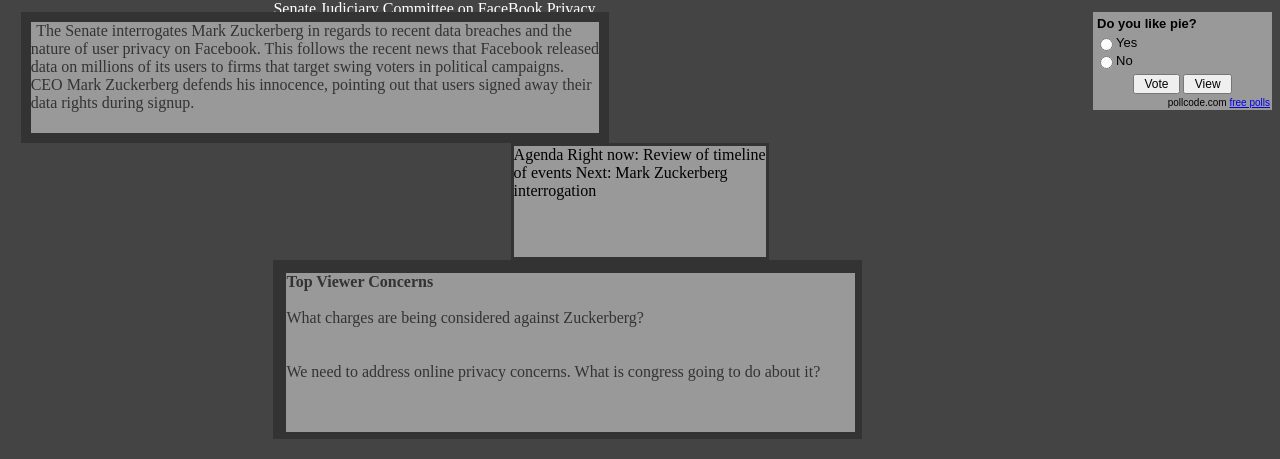
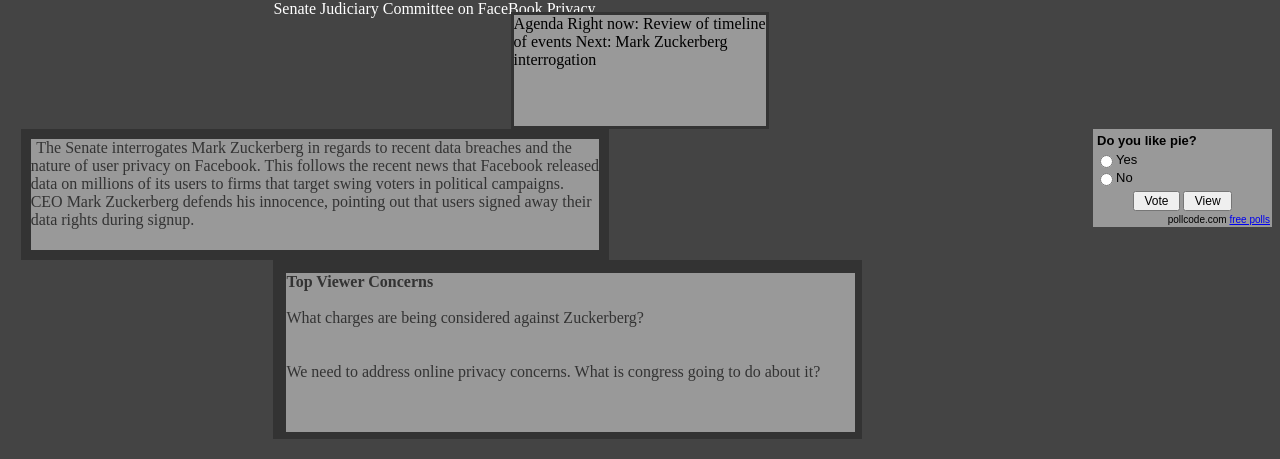
Before and after one commit to tarkin96/4140Spring2018, a PHP site: page /user_page1.php in a window 1280 px wide. Shown: the part 628-1087 px from the top of the page. Run offline with PHP 8.4, Linux system fonts and the light colour scheme; a user stored in the database is signed in; data comes from the database, SQL or seed files in the repository; data that the repository does not hold is empty; some libraries are stand-ins or nearby versions; some web fonts are replaced.

Commit message:
fixing up before turn in #11

```diff
--- a/files/mystyles(wade).css
+++ b/files/mystyles(wade).css
@@ -193,6 +193,7 @@ input.submitmsg {
 	background: #999;
 	margin-left: 1%;
 	display: inline-block;
+	overflow: auto;
 }
 
 .eventdesc desc {
@@ -225,6 +226,7 @@ input.submitmsg {
 	height: 7%;
 	background: #999;
 	margin: 0 auto;
+	overflow: auto;
 
 }
 
--- a/files/user_page1.php
+++ b/files/user_page1.php
@@ -113,6 +113,12 @@ if (!array_key_exists('login_user', $_SESSION)) {
 <div class="bott">
 
 	<div style="display: inline-block;">
+
+		<div class="agenda">
+			<desc>Agenda</desc>
+			<desc>Right now: Review of timeline of events</desc>
+			<desc>Next: Mark Zuckerberg interrogation</desc>
+		</div>
 		<div class="eventdesc">
 			<desc>The Senate interrogates Mark Zuckerberg in regards to recent data breaches
 			and the nature of user privacy on Facebook. This follows the recent news that Facebook released data on millions of its users
@@ -124,11 +130,7 @@ if (!array_key_exists('login_user', $_SESSION)) {
 			<form method="post" action="https://poll.pollcode.com/17834677"><div style="background-color:#999;padding:2px;width:175px;font-family:Arial;font-size:small;color:#000;"><div style="padding:2px 0px 4px 2px;"><strong>Do you like pie?</strong></div><input type="radio" name="answer" value="1" id="answer178346771" style="float:left;" /><label for="answer178346771" style="float:left;width:150px;">Yes</label><div style="clear:both;height:2px;"></div><input type="radio" name="answer" value="2" id="answer178346772" style="float:left;" /><label for="answer178346772" style="float:left;width:150px;">No</label><div style="clear:both;height:2px;"></div><div align="center" style="padding:3px;"><input type="submit" value=" Vote ">&nbsp;<input type="submit" name="view" value=" View "></div><div align="right" style="font-size:10px">pollcode.com <a href="https://pollcode.com/">free polls</a></div></div></form>
 		</div>
 
-		<div class="agenda">
-			<desc>Agenda</desc>
-			<desc>Right now: Review of timeline of events</desc>
-			<desc>Next: Mark Zuckerberg interrogation</desc>
-		</div>
+
 	</div>
 	<div class="botmiddle">
 
```
